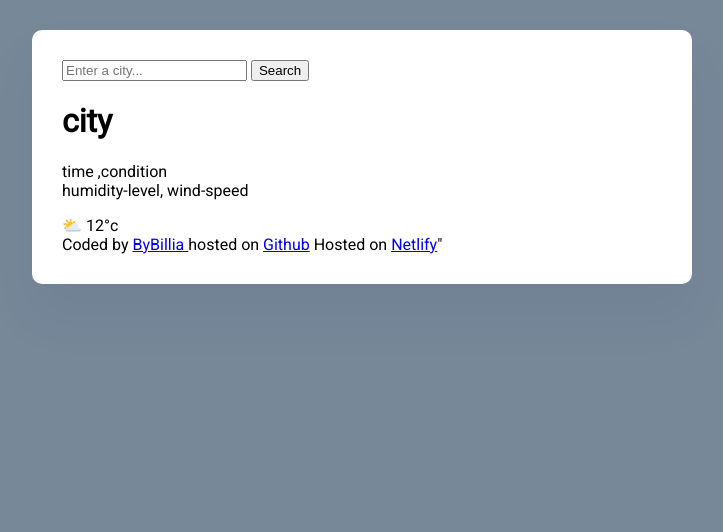
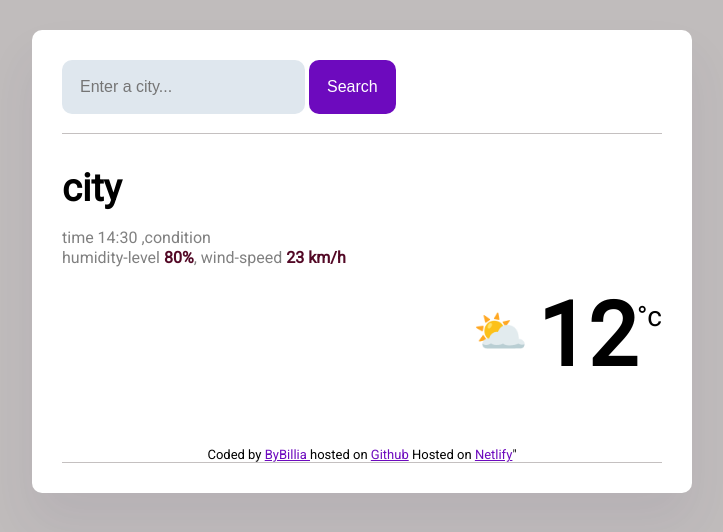
Before and after one commit to ByBillia19/Boso, a plain HTML site: page index.html in a window 1280 px wide. Shown: the whole page, without its empty margins (278-1001 px from the left). Drawn offline with Linux system fonts and the light colour scheme.

Commit message:
added css and some html

```diff
--- a/index.html
+++ b/index.html
@@ -15,25 +15,31 @@
     <div class="everything">
     <header>
 
-        <form>
-            <input type="search" placeholder="Enter a city..." required/>
-            <input type="submit" value="Search"/>
+        <form class="search-form">
+            <input type="search" placeholder="Enter a city..." required class="search-form-input"/>
+            <input type="submit" value="Search" class="submit-button"/>
         </form>
+<br/>
     </header>
     <main>
+        <div class="weather-app-data">
         <div>
-        <h1>
+        <h1 class="weather-app-city">
             city
         </h1>
-        <p>
-            time ,condition
+        <p class="weather-app-details">
+            time 14:30 ,condition
             <br/>
-            humidity-level, wind-speed
+            humidity-level <strong>80%</strong>, wind-speed <strong>23 km/h</strong>
         </p>
         </div>
+        </div>
+        <div class="weather-app-temparature-container">
+                <div class="weather-app-emoji">
+        &#x26C5;</div> <div class="weather-app-temparature-icon"> 12</div>
+        <div class="weather-app-temparature-unit">°c</div>
+        </div>
         <div>
-        &#x26C5; 12°c
-        </div>
     </main>
     <footer>
 Coded by <a href="https://github.com/ByBillia19" >ByBillia </a> hosted on <a href="https://github.com/ByBillia19/Boso">Github</a> Hosted on <a href="https://boso.netlify.app/"> Netlify</a>"
--- a/src/index.css
+++ b/src/index.css
@@ -1,5 +1,5 @@
 body{
-    background-color: lightslategray;
+    background-color: rgb(192, 188, 188);
     font-family: 'Abril Fatface', serif;
         font-family: 'DM Sans', sans-serif;
         font-family: 'Roboto', sans-serif;
@@ -12,3 +12,67 @@ body{
     box-shadow: 0 30px 50px rgba(65, 50, 100, 0.08);
     padding: 30px;
 }
+header{
+    border-bottom: 1px solid rgb(196, 192, 192) ;
+}
+a{
+    color:rgb(109, 10, 190) ;
+}
+.search-form-input{
+    background-color:rgb(223, 231, 238);
+    font-size: 16px;
+    border: none;
+    border-radius: 10px;
+    max-width: 80%;
+    padding: 18px;
+
+}
+.submit-button{
+    background-color: rgb(109, 10, 190);
+    font-size: 16px;
+    color: white;
+        border: none;
+        border-radius: 10px;
+        max-width: 80%;
+        padding: 18px;
+}
+.weather-app-temparature-container{
+    display: flex;
+    display: flex;
+        justify-content: flex-end;
+}
+.weather-app-temparature-icon{
+    font-size: 88px;
+    margin-left: 10px;
+    font-weight: bold;
+}
+.weather-app-emoji{
+    font-size: 44px;
+    margin-top: 22px;
+}
+.weather-app-temparature-unit{
+    margin-top: 16px;
+    font-size: 28px;
+}
+.weather-app-city{
+    margin: 0;
+    font-size: 38px;
+    line-height: 48px;
+}
+.weather-app-details{
+    font-size: 16px;
+    color: grey;
+    line-height: 20px;
+}
+strong{
+    color: rgb(83, 9, 38);
+}
+main{
+    padding: 30px 0;
+}
+footer{
+    border-bottom: 1px solid rgb(196, 192, 192);
+    padding: 30px 0 0 0;
+    text-align: center;
+    font-size: 13px;
+}
```
